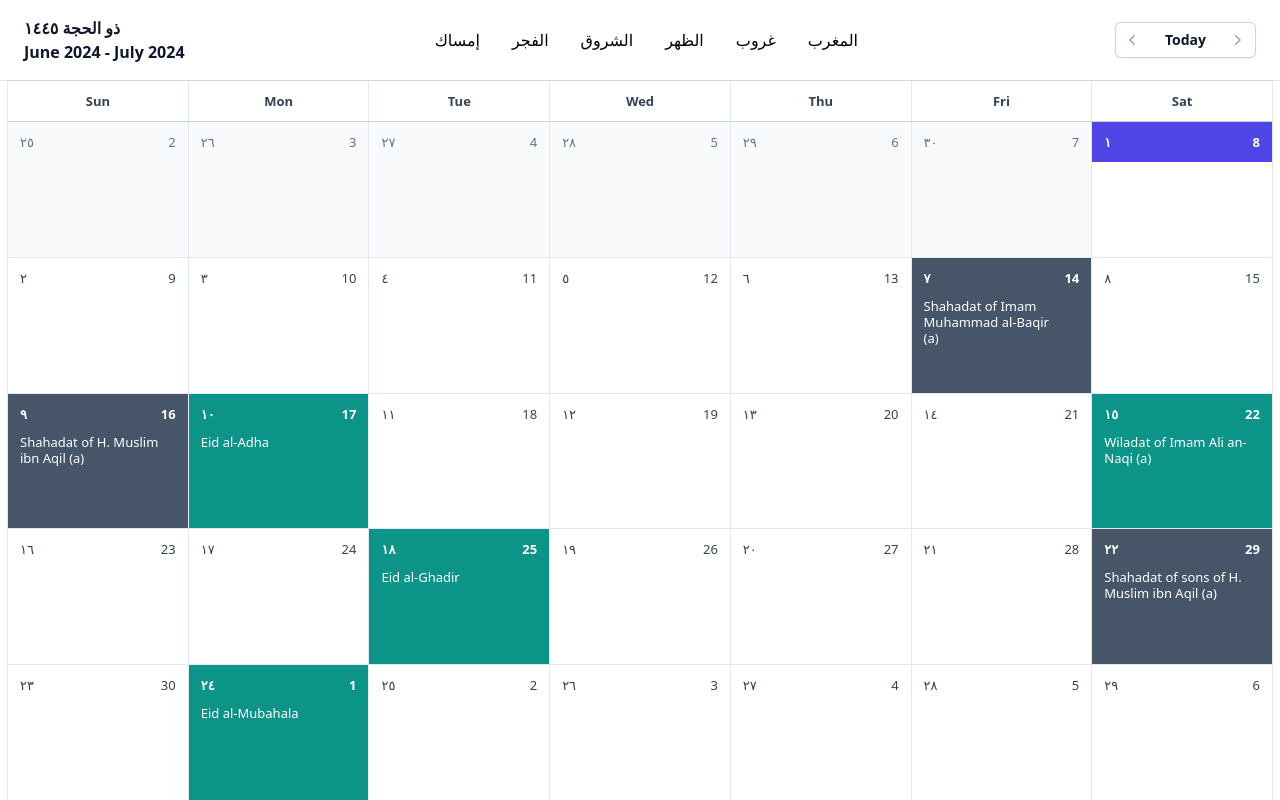
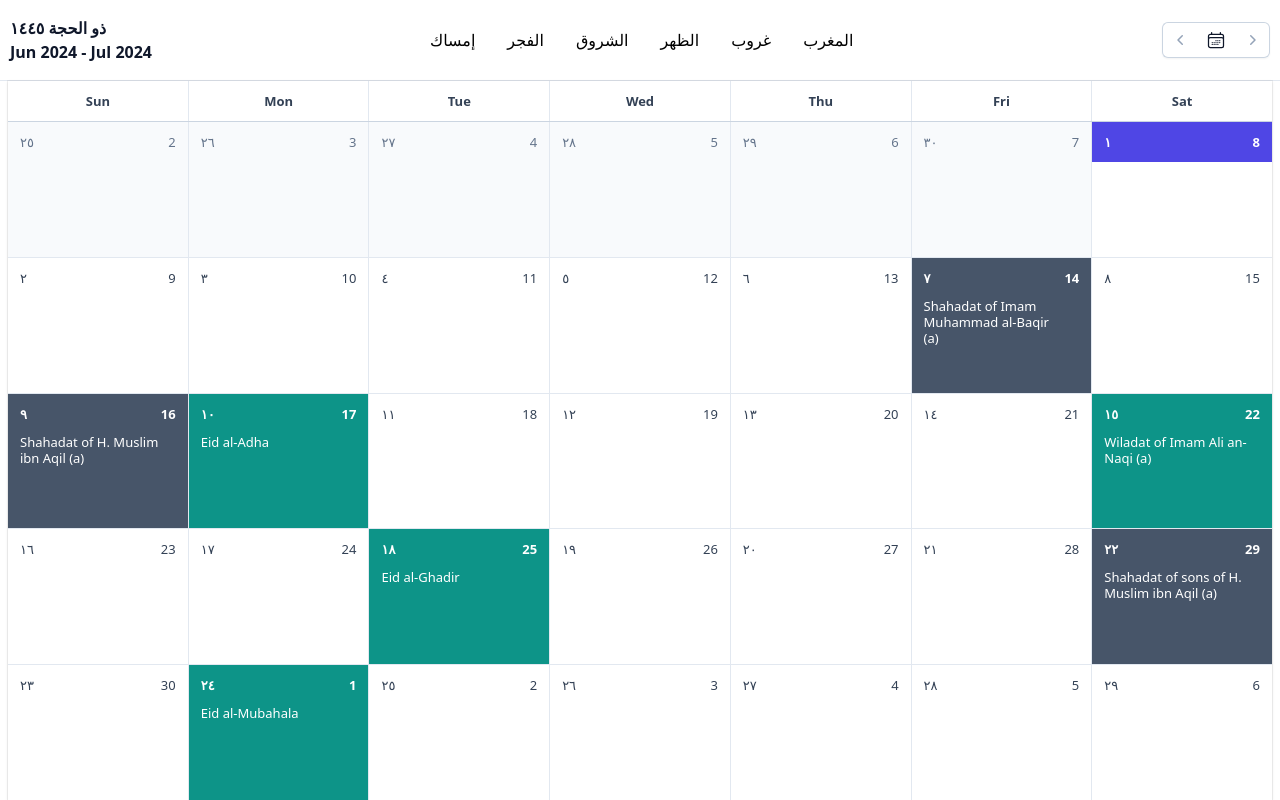
Before and after one commit to saahiljaffer/muneer, a Next.js app: page / in a window 1280 px wide. Built offline with nearby package versions, Linux system fonts and the light colour scheme; no server answers; the database is empty.

Commit message:
fix header

```diff
--- a/src/app/page.tsx
+++ b/src/app/page.tsx
@@ -3,6 +3,7 @@ import 'dayjs/locale/ar'
 
 import { useEffect, useState } from 'react'
 import { ChevronLeftIcon, ChevronRightIcon } from '@heroicons/react/20/solid'
+import { CalendarDaysIcon } from '@heroicons/react/24/outline'
 import clsx from 'clsx'
 import dayjs from 'dayjs'
 import advancedFormat from 'dayjs/plugin/advancedFormat'
@@ -483,15 +484,15 @@ export default function Page() {
   let englishHeader: string
 
   if (startOfMonth.isSame(endOfMonth, 'month')) {
-    englishHeader = startOfMonth.format('MMMM YYYY')
+    englishHeader = startOfMonth.format('MMM YYYY')
   } else {
-    englishHeader = `${startOfMonth.format('MMMM YYYY')} - ${endOfMonth.format(
-      'MMMM YYYY',
+    englishHeader = `${startOfMonth.format('MMM YYYY')} - ${endOfMonth.format(
+      'MMM YYYY',
     )}`
   }
   return (
     <div className="col-span-3 flex h-full min-h-screen w-full flex-col tabular-nums">
-      <header className="grid grid-cols-2 items-center justify-between border-b border-slate-200 px-6 py-4 md:grid-cols-3 lg:flex-none">
+      <header className="flex items-center justify-between border-b border-slate-200 px-2.5 py-4 md:grid md:grid-cols-3 lg:flex-none">
         <h1 className="text-base font-semibold normal-nums leading-6 text-slate-900">
           <p>{hijriHeader}</p>
           <p>{englishHeader}</p>
@@ -501,7 +502,7 @@ export default function Page() {
           <div className="relative flex items-center rounded-md bg-white shadow-sm md:items-stretch">
             <button
               type="button"
-              className="flex h-9 w-12 items-center justify-center rounded-l-md border-y border-l border-slate-300 pr-1 text-slate-400 hover:text-slate-500 focus:relative md:w-9 md:pr-0 md:hover:bg-slate-50"
+              className="flex h-9 w-9 items-center justify-center rounded-l-md border-y border-l border-slate-300 pr-1 text-slate-400 hover:text-slate-500 focus:relative md:w-9 md:pr-0 md:hover:bg-slate-50"
               disabled={year === 1440 && month === 1}
               onClick={() => {
                 if (month === 1) {
@@ -512,23 +513,21 @@ export default function Page() {
                 }
               }}
             >
-              <span className="sr-only">Previous month</span>
               <ChevronLeftIcon className="h-5 w-5" aria-hidden="true" />
             </button>
             <button
               type="button"
-              className="hidden border-y border-slate-300 px-3.5 text-sm font-semibold text-slate-900 hover:bg-slate-50 focus:relative md:block"
+              className="flex h-9 w-9 items-center justify-center border-y border-slate-300 text-slate-400 hover:text-slate-500 focus:relative md:w-9 md:hover:bg-slate-50"
               onClick={() => {
                 setYear(dayjs().iYear())
                 setMonth(dayjs().iMonth() + 1)
               }}
             >
-              Today
+              <CalendarDaysIcon className="h-5 w-5 stroke-slate-900 transition-colors duration-300 group-hover/button:stroke-slate-500" />
             </button>
-            <span className="relative -mx-px h-5 w-px bg-slate-300 md:hidden" />
             <button
               type="button"
-              className="flex h-9 w-12 items-center justify-center rounded-r-md border-y border-r border-slate-300 pl-1 text-slate-400 hover:text-slate-500 focus:relative md:w-9 md:pl-0 md:hover:bg-slate-50"
+              className="flex h-9 w-9 items-center justify-center rounded-r-md border-y border-r border-slate-300 pl-1 text-slate-400 hover:text-slate-500 focus:relative md:w-9 md:pl-0 md:hover:bg-slate-50"
               disabled={year === 1447 && month === 12}
               onClick={() => {
                 if (month === 12) {
```
Also changed, not shown: src/app/docs/timings/page.mdx (+1 -1 lines).
